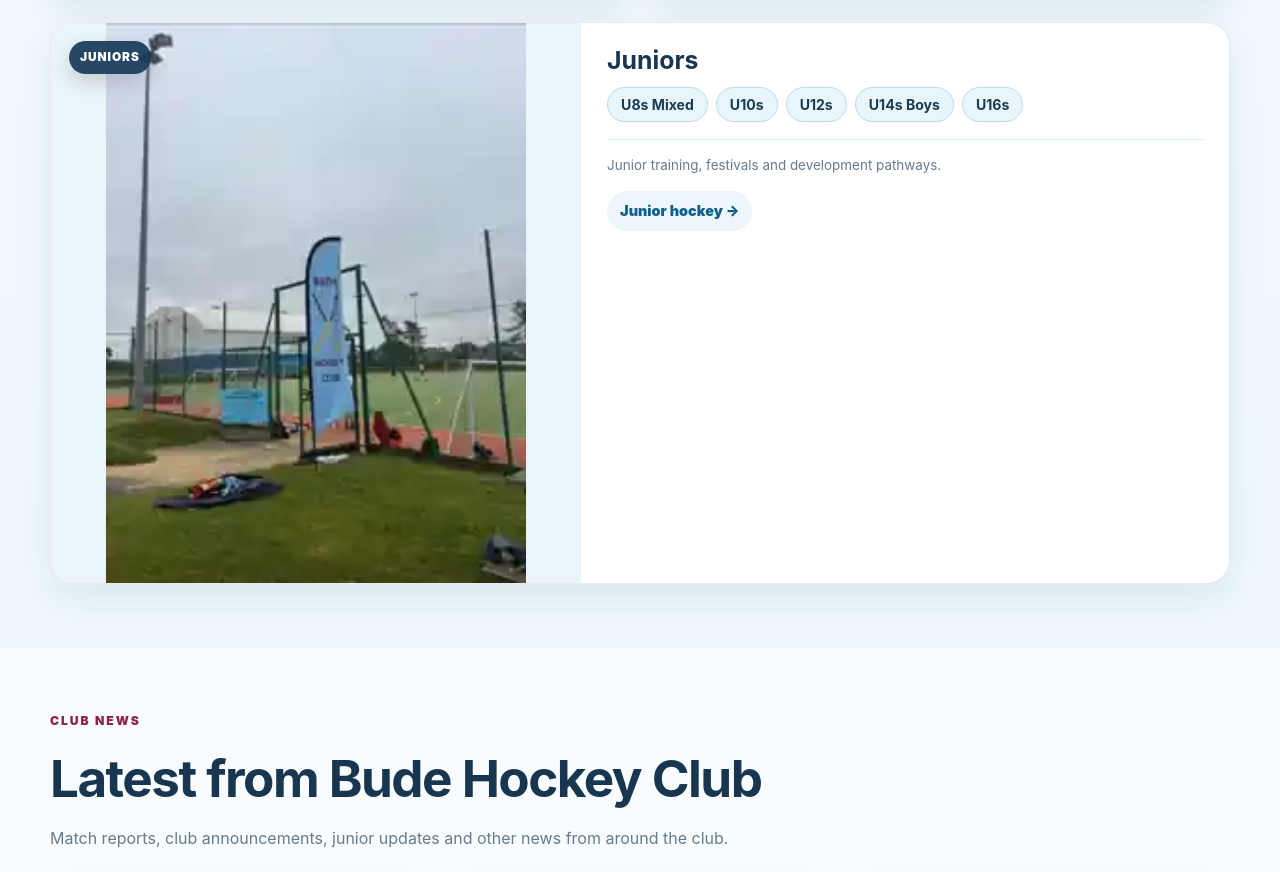
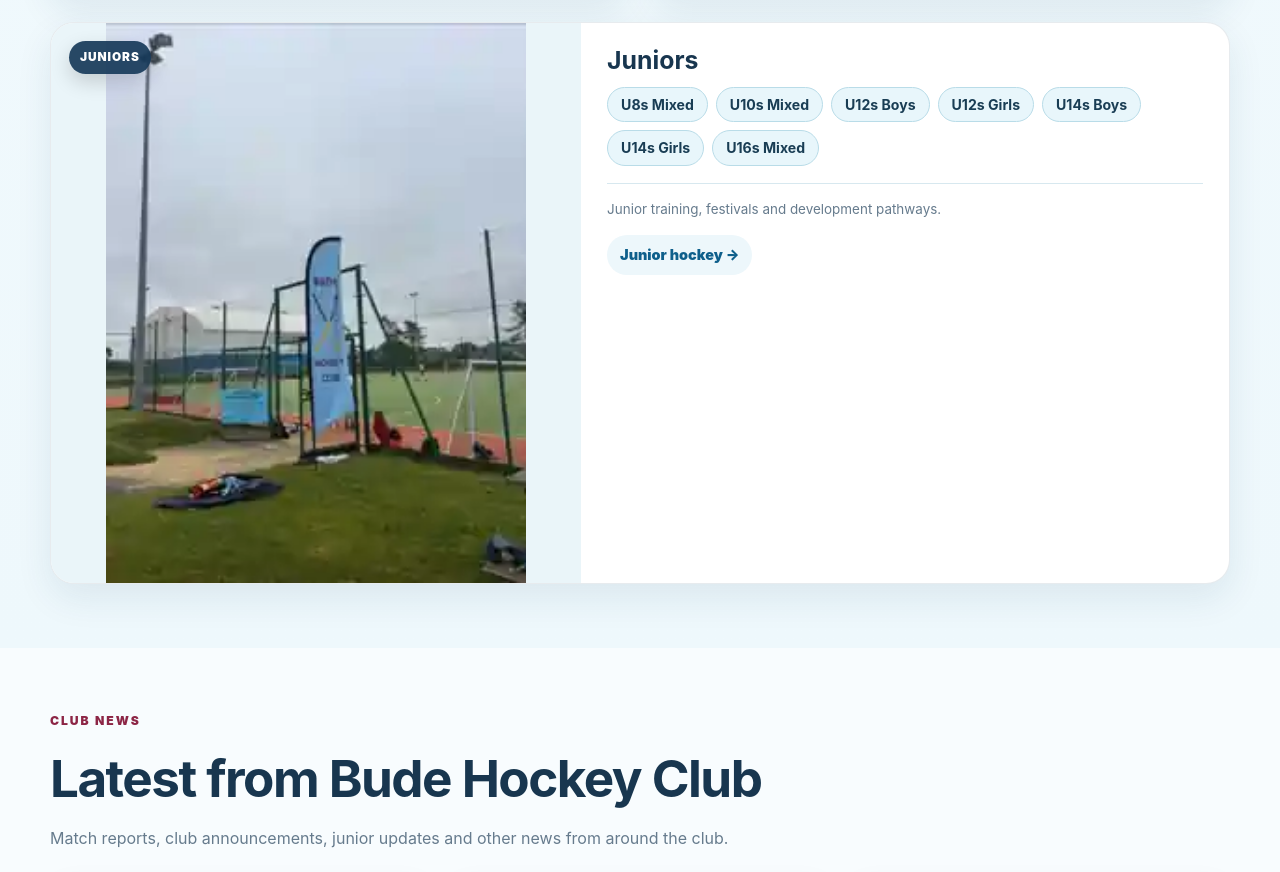
Before and after one commit to stacewalbridge-rgb/bude-hockey-club, a website: page public/index.html in a window 1280 px wide. Shown: the part 3514-4386 px from the top of the page. Drawn offline with Linux system fonts and the light colour scheme; no server answers.

Commit message:
Link junior team tabs to matching fixture sections

```diff
--- a/public/index.html
+++ b/public/index.html
@@ -12,7 +12,7 @@
 <article class="team-card"><img src="assets/team-mens-development.webp" alt="Bude men's development hockey"><div class="team-body"><h3>Men's Development</h3><div class="league">Men's Piran Division 3</div><div class="sponsor-inline">Development squad information, fixtures and sponsor recognition.</div><a class="link" href="team-mens-development.html">Team page →</a></div></article>
 <article class="team-card"><img src="assets/team-ladies-1.webp" alt="Bude Ladies 1"><div class="team-body"><h3>Ladies 1</h3><div class="league">Women's Trelawney Division 2</div><div class="sponsor-inline">Proudly sponsored by<strong>The Brendon Arms, Bude</strong></div><a class="link" href="team-ladies-1.html">Team page →</a></div></article>
 <article class="team-card"><img src="assets/team-ladies-development.webp" alt="Bude Ladies Development"><div class="team-body"><h3>Ladies Development</h3><div class="league">Women's Trelawney Division 3</div><div class="sponsor-inline">Development squad information, fixtures and sponsor recognition.</div><a class="link" href="team-ladies-development.html">Team page →</a></div></article>
-<article class="team-card"><img src="assets/team-juniors.webp" alt="Bude Hockey Club juniors"><div class="team-body"><h3>Juniors</h3><div class="junior-team-tabs" aria-label="Junior age groups"><a href="juniors.html" class="junior-team-tab">U8s Mixed</a><a href="juniors.html" class="junior-team-tab">U10s</a><a href="juniors.html" class="junior-team-tab">U12s</a><a href="juniors.html" class="junior-team-tab">U14s Boys</a><a href="juniors.html" class="junior-team-tab">U16s</a></div><div class="sponsor-inline">Junior training, festivals and development pathways.</div><a class="link" href="juniors.html">Junior hockey →</a></div></article>
+<article class="team-card"><img src="assets/team-juniors.webp" alt="Bude Hockey Club juniors"><div class="team-body"><h3>Juniors</h3><div class="junior-team-tabs" aria-label="Junior teams"><a href="juniors.html#u8-mixed" class="junior-team-tab">U8s Mixed</a><a href="juniors.html#u10-mixed" class="junior-team-tab">U10s Mixed</a><a href="juniors.html#u12-boys" class="junior-team-tab">U12s Boys</a><a href="juniors.html#u12-girls" class="junior-team-tab">U12s Girls</a><a href="juniors.html#u14-boys" class="junior-team-tab">U14s Boys</a><a href="juniors.html#u14-girls" class="junior-team-tab">U14s Girls</a><a href="juniors.html#u16-mixed" class="junior-team-tab">U16s Mixed</a></div><div class="sponsor-inline">Junior training, festivals and development pathways.</div><a class="link" href="juniors.html">Junior hockey →</a></div></article>
 </div></div></section>
 
 <section id="news" class="section"><div class="wrap"><div class="section-head"><div><div class="eyebrow">Club news</div><h2>Latest from Bude Hockey Club</h2><p>Match reports, club announcements, junior updates and other news from around the club.</p></div></div><div class="news-grid">
```
